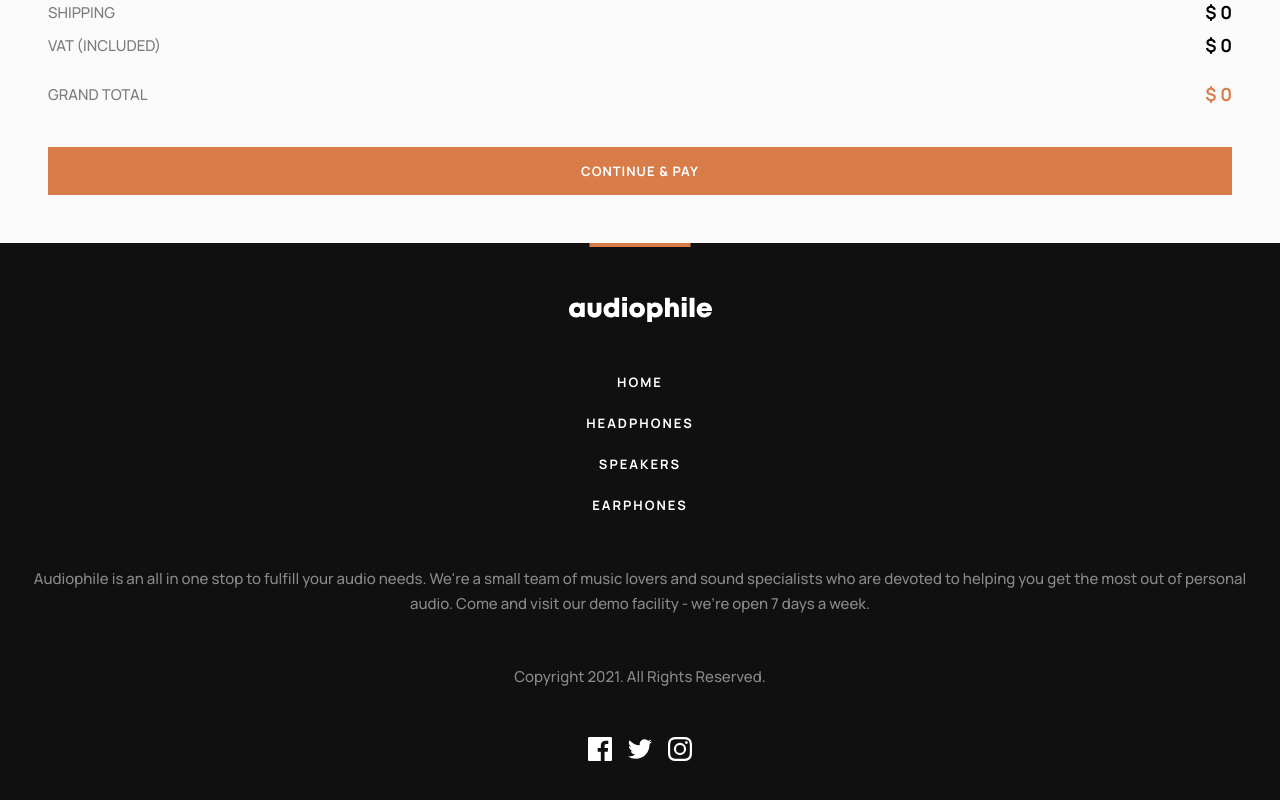
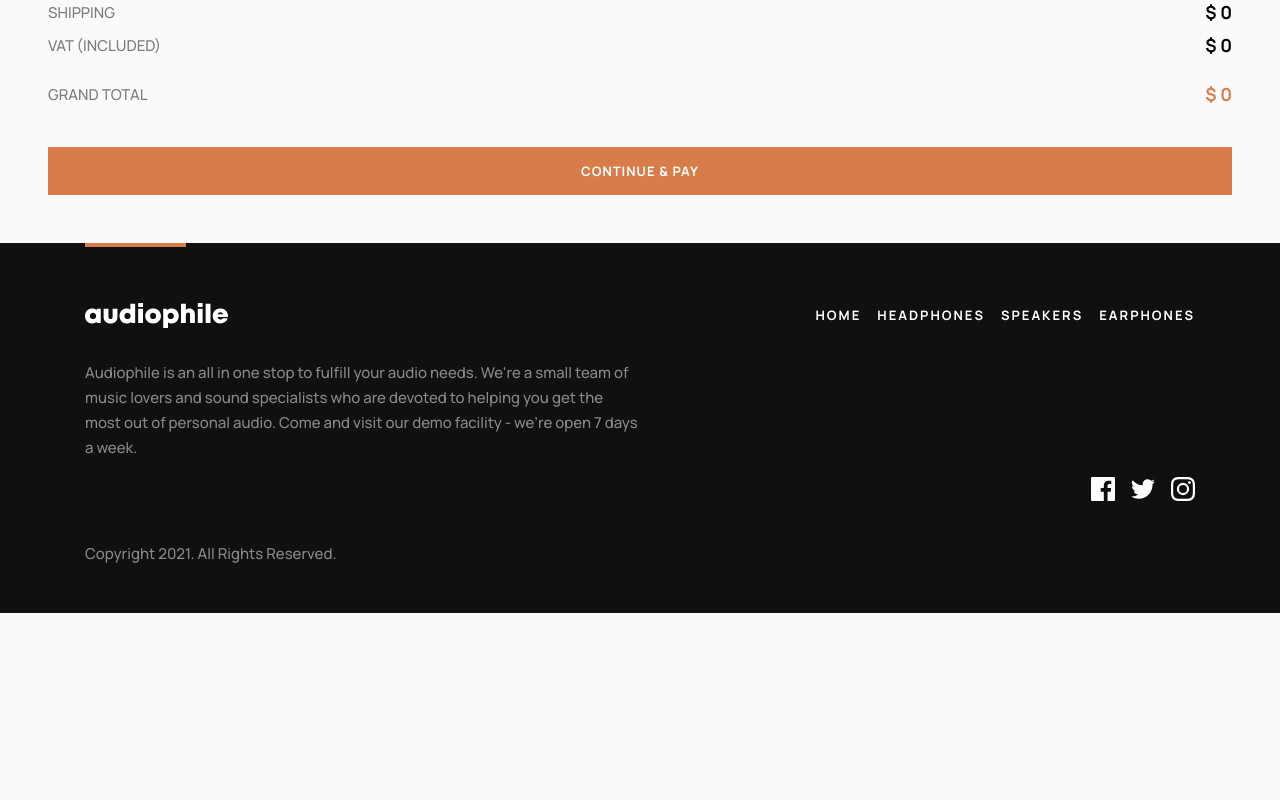
Before and after one commit to ryanbradley-webdev/audiophile, a React (Vite) app in the folder client/: page /checkout in a window 1280 px wide. Shown: the part 1724-2524 px from the top of the page. After the commit the page ends 2337 px from the top, so only its background shows below. Built offline with nearby package versions, Linux system fonts and the light colour scheme.

Commit message:
Update footer styling for tablet and desktop.

```diff
--- a/client/src/components/Footer/Footer.module.css
+++ b/client/src/components/Footer/Footer.module.css
@@ -2,29 +2,69 @@
   position: relative;
   display: flex;
   flex-direction: column;
+  gap: 32px;
+  padding-inline: max(40px, calc(50vw - 555px));
+  padding-block: 60px 46px;
+  background-color: var(--clr-black-800);
+}
+
+@media screen and (max-width: 480px) {
+  .footer {
     align-items: center;
+    padding-inline: 24px;
     gap: 48px;
-    padding-inline: 24px;
     padding-block: 54px 38px;
-    background-color: var(--clr-black-800);
+  }
 }
 
 .footer::before {
   content: '';
   position: absolute;
   top: 0;
-    left: 50%;
-    transform: translateX(-50%);
+  left: max(40px, calc(50vw - 555px));
   width: 101px;
   height: 4px;
   background-color: var(--clr-beige-800);
 }
 
+@media screen and (max-width: 480px) {
+  .footer::before {
+    left: 50%;
+    transform: translateX(-50%);
+  }
+}
+
+.footer > div:first-child {
+  display: flex;
+  flex-direction: column;
+  justify-content: space-between;
+  gap: 32px;
+}
+
+@media screen and (max-width: 480px) {
+  .footer > div:first-child {
+    align-items: center;
+    gap: 48px;
+  }
+}
+
+@media screen and (min-width: 769px) {
+  .footer > div:first-child {
+    flex-direction: row;
+    justify-content: space-between;
+  }
+}
+
 .links {
   display: flex;
-    flex-direction: column;
   align-items: center;
   gap: 16px;
+}
+
+@media screen and (max-width: 480px) {
+  .links {
+    flex-direction: column;
+  }
 }
 
 .links a {
@@ -38,7 +78,37 @@
   font: var(--font-body);
   color: var(--clr-white-900);
   opacity: 0.5;
+}
+
+@media screen and (min-width: 769px) {
+  .footer > p {
+    width: 50%;
+  }
+}
+
+@media screen and (max-width: 480px) {
+  .footer p {
     text-align: center;
+  }
+}
+
+.footer > div:last-child {
+  display: flex;
+  justify-content: space-between;
+  align-items: center;
+}
+
+@media screen and (max-width: 480px) {
+  .footer > div:last-child {
+    flex-direction: column;
+    gap: 48px;
+  }
+}
+
+@media screen and (min-width: 481px) {
+  .footer > div:last-child {
+    margin-top: 48px;
+  }
 }
 
 .socials {
@@ -47,6 +117,12 @@
   gap: 16px;
 }
 
+@media screen and (min-width: 769px) {
+  .socials {
+    transform: translateY(-63px);
+  }
+}
+
 .socials button {
   width: fit-content;
   height: fit-content;
--- a/client/src/components/Footer/Footer.tsx
+++ b/client/src/components/Footer/Footer.tsx
@@ -11,9 +11,11 @@ export default function Footer() {
       className={styles.footer}
     >
 
+      <div>
+
         <Logo />
 
-            <ul
+        <div
           className={styles.links}
         >
 
@@ -41,11 +43,15 @@ export default function Footer() {
             EARPHONES
           </Link>
 
-            </ul>
+        </div>
+
+      </div>
 
       <p>
         Audiophile is an all in one stop to fulfill your audio needs. We&apos;re a small team of music lovers and sound specialists who are devoted to helping you get the most out of personal audio. Come and visit our demo facility - we&apos;re open 7 days a week.
       </p>
+
+      <div>
 
         <p>
           Copyright 2021. All Rights Reserved.
@@ -69,6 +75,8 @@ export default function Footer() {
 
         </div>
 
+      </div>
+
     </footer>
   )
 }
```
Lines whose indentation alone changed are shown as unchanged.
